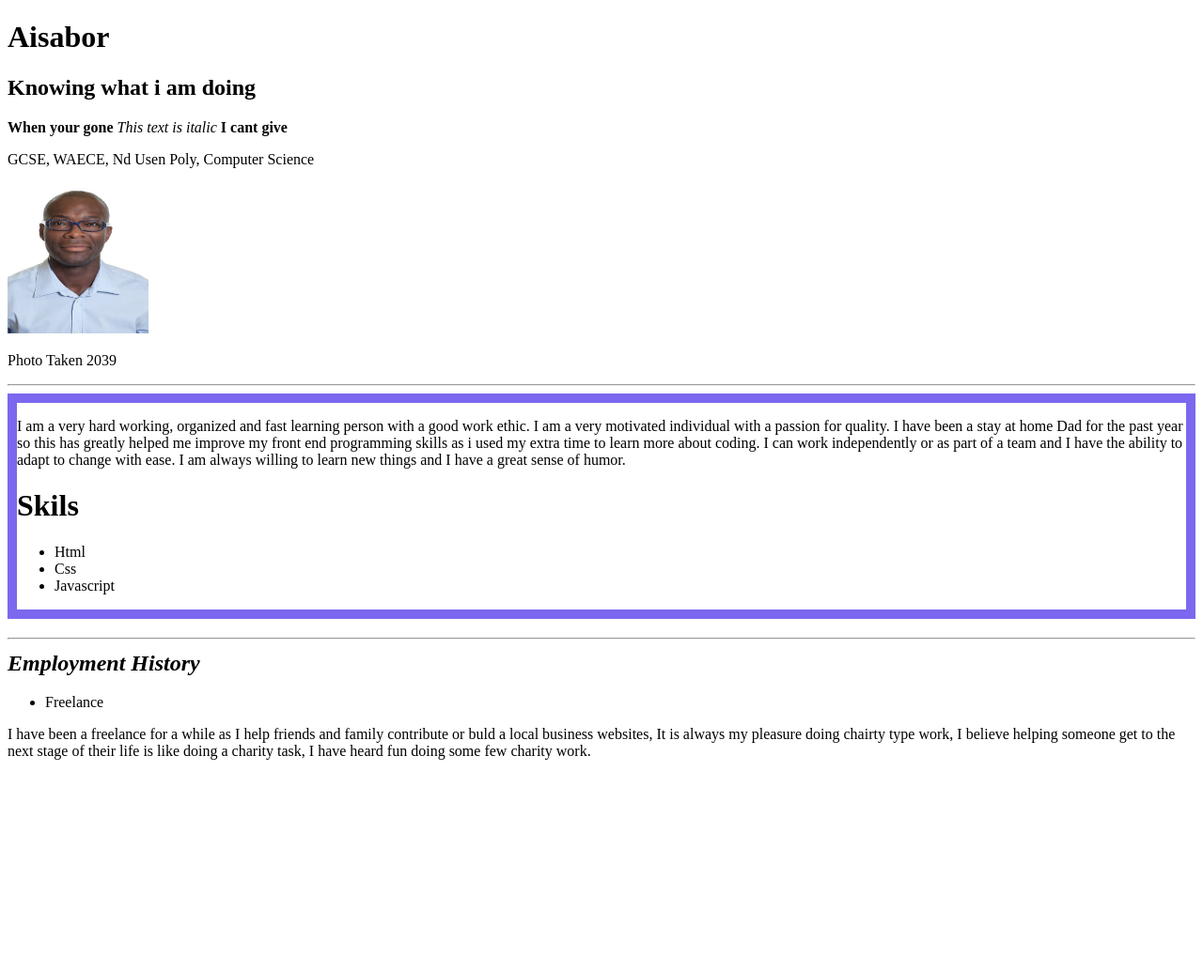
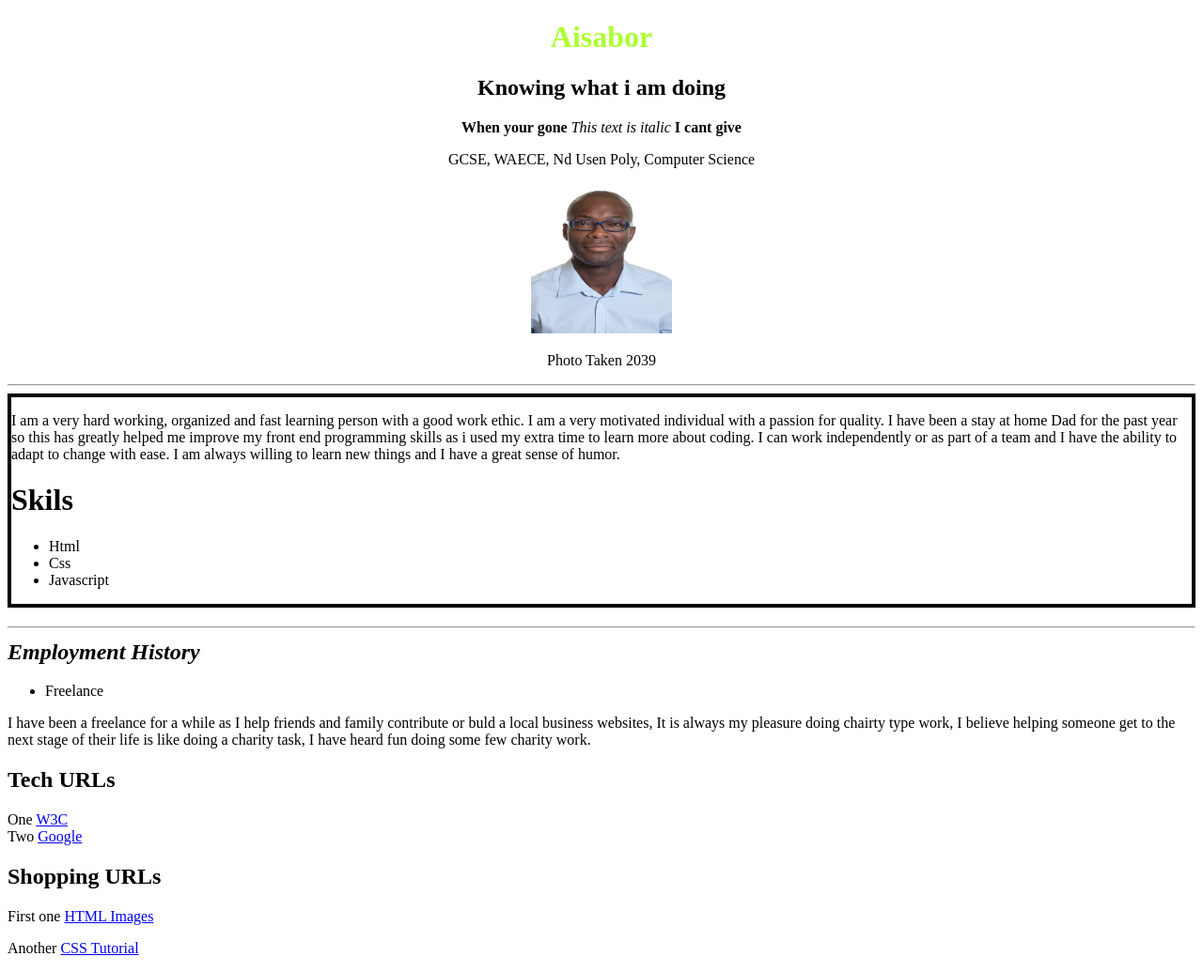
Before and after one commit to aisabor/bat-logic, a plain HTML site: page index.html in a window 1280 px wide. Shown: the whole page at 94% size. Before the commit the page ends 825 px from the top, so only its background shows below. Drawn offline with Linux system fonts and the light colour scheme.

Commit message:
Update style.css

```diff
--- a/index.html
+++ b/index.html
@@ -46,5 +46,15 @@
 
 </ul>
 <p>I have been a freelance for a while as I help friends and family contribute or buld a local business websites, It is always my pleasure doing chairty type work, I believe helping someone get to the next stage of their life is like doing a charity task, I have heard fun doing some few charity work.</p>
+
+<h2>Tech URLs</h2>
+One  <a href="https://www.w3.org/">W3C</a><br>
+Two  <a href="https://www.google.com/">Google</a>
+
+<h2>Shopping URLs</h2>
+
+<p>First one <a href="html_images.asp">HTML Images</a></p>
+<p>Another <a href="/css/default.asp">CSS Tutorial</a></p>
+
 </body>
 </html>
--- a/style.css
+++ b/style.css
@@ -1,5 +1,16 @@
 div.snd {
-    border: 10px solid mediumslateblue;
+    border: 4px solid black;
     margin-left: 50px 50px 50px 50px;
     position: relative;
+
   }
+
+div.ist h1{
+    color: greenyellow;
+    text-align: center;
+  }
+
+  div.ist {
+    text-align: center;
+
+  }
```
